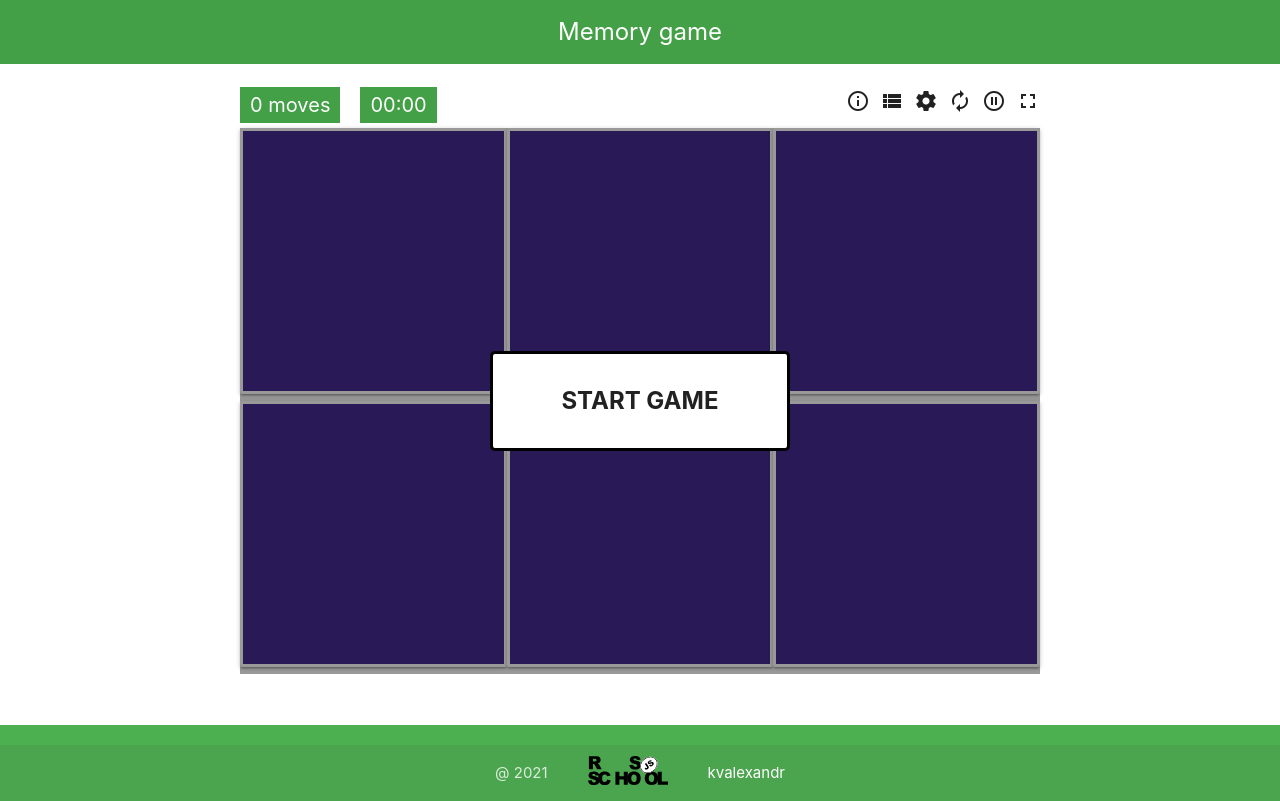
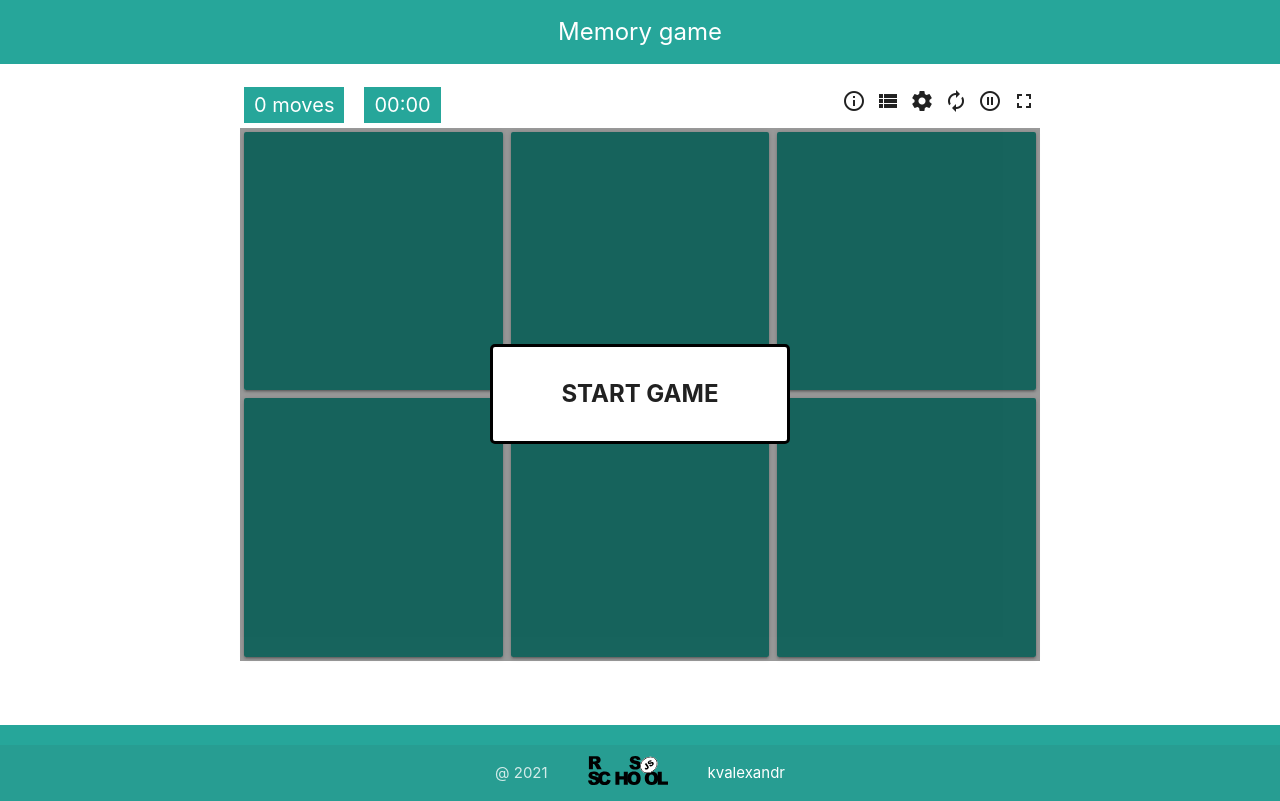
Before and after one commit to kvalexandr/react-game, a React (Create React App) app: page / in a window 1280 px wide. Built offline with nearby package versions, Linux system fonts and the light colour scheme.

Commit message:
refactor: settings, cards, save game

```diff
--- a/src/components/Card.jsx
+++ b/src/components/Card.jsx
@@ -1,18 +1,21 @@
 function Card(props) {
-  const { widthCard, id, imgId, hidden, clickable, onClick, cardType } = props;
+  const { widthCard, imgId, hidden, clickable, onClick, cardType } = props;
 
   return (
     <div
-      className="card"
-      style={{ width: `${widthCard}%` }}
+      className={`card${hidden ? '' : ' hover'}`}
+      style={{ width: `calc(${widthCard}% - 8px)`, height: `100%` }}
       onClick={onClick}
     >
-      <img src="./cards/empty.jpg" alt="" data-id={id} className={`empty${hidden ? '' : ' hidden'}`} />
-      <img
-        src={`./cards/${cardType.directory}/${imgId}.jpg`}
-        alt=""
-        className={`real${hidden ? ' hidden' : ''}${!clickable ? ' found' : ''}`}
-      />
+      {/* <img src="./cards/empty.jpg" alt="" className={`empty${hidden ? '' : ' hidden'}`} /> */}
+      <div className={`card-front`}></div>
+      <div className="card-back">
+        <img
+          src={`./cards/${cardType.directory}/${imgId}.jpg`}
+          alt=""
+          className={`${!clickable ? ' found' : ''}`}
+        />
+      </div>
     </div>
   );
 }
--- a/src/index.css
+++ b/src/index.css
@@ -14,10 +14,15 @@ code {
 
 nav {
   text-align: center;
+  background-color: #26a69a;
 }
 
 .title-game {
   font-size: 24px;
+}
+
+.page-footer {
+  background-color: #26a69a;
 }
 
 .footer {
@@ -106,10 +111,12 @@ nav {
   /* display: grid;
   grid-template-columns: repeat(auto-fill, minmax(45%, 1fr));
   gap: 1rem;  */
-  width: 100%;
+  /* width: 100%;
   box-sizing: border-box;
   margin: auto;
-  text-align: center;
+  text-align: center; */
+  display: flex;
+  flex-wrap: wrap;
 }
 
 .card {
@@ -118,6 +125,8 @@ nav {
   padding: .2rem;
   overflow: hidden;
   z-index: 2;
+  position: relative;
+  margin: 4px;
 }
 
 .card img {
@@ -127,7 +136,48 @@ nav {
   z-index: 1;
 }
 
-.real.found {
+.empty {
+  width: 100%;
+  height: 100%;
+  position: absolute;
+  top: 0;
+  left: 0;
+  background: #26a69a;
+}
+
+.card-front {
+  position: absolute;
+  width: 100%;
+  height: 100%;
+  top: 0;
+  left: 0;
+  z-index: 1;
+  transition: transform .5s cubic-bezier(0, 0, 0, 1.275),opacity 0.2s linear;
+  transform-style: preserve-3d;
+  transform: rotateY(0deg);
+  background-color: #26a69a;
+}
+
+.card-back {
+  backface-visibility: hidden;
+  transition: transform .5s cubic-bezier(0, 0, 0, 1.275);
+  transform-style: preserve-3d;
+  transform: rotateY(-180deg);
+  background-color: #fff;
+  width: 100%;
+}
+
+.hover .card-front {
+  opacity: 0;
+  transform: rotateY(180deg);
+}
+
+.hover .card-back {
+  z-index: 10;
+  transform: rotateY(0deg);
+}
+
+.card-back .found {
   opacity: .3;
 }
 
@@ -157,6 +207,7 @@ nav {
   justify-content: space-between;
   align-items: center;
   margin-bottom: 5px;
+  padding: 0 4px;
 }
 
 .controls i {
@@ -171,7 +222,7 @@ nav {
 
 .stats-block {
   color: #fff;
-  background-color: #43A047;
+  background-color: #26a69a;
   font-size: 20px;
   padding: 3px 10px;
   margin-right: 20px;
@@ -200,3 +251,12 @@ nav {
   margin-top: 10px;
   font-size: 16px;
 }
+
+.input-range__track--active {
+  background-color: #26a69a;
+}
+
+.input-range__slider {
+  background: #26a69a;
+  border: 1px solid #26a69a;
+}
--- a/src/layout/Footer.jsx
+++ b/src/layout/Footer.jsx
@@ -1,6 +1,6 @@
 function Footer() {
   return (
-    <footer className="page-footer green">
+    <footer className="page-footer">
       <div className="footer-copyright">
         <div className="container">
           <div className="footer">
--- a/src/layout/Header.jsx
+++ b/src/layout/Header.jsx
@@ -1,6 +1,6 @@
 function Header() {
   return (
-    <nav className="green darken-1">
+    <nav>
       <div className="nav-wrapper">
         <div className="container">
           <span className="title-game">Memory game</span>
--- a/src/layout/Main.jsx
+++ b/src/layout/Main.jsx
@@ -31,6 +31,7 @@ class Main extends Component {
       firstCard: null,
       secondCard: null,
       isStarted: true,
+      isPause: false,
       moves: 0,
       timer: 0,
       cards: this.generateCard(this.state.sizeFieldIndex)
@@ -45,7 +46,7 @@ class Main extends Component {
   startTimer = () => {
     this.timerId = setInterval(() => {
       this.setState(prevState => ({ timer: prevState.timer + 1 }));
-      this.saveGame();
+      //this.saveGame();
     }, 1000);
   }
 
@@ -121,6 +122,7 @@ class Main extends Component {
       firstCard: null,
       secondCard: null,
       isStarted: false,
+      isPause: false,
       isFinished: false,
       moves: 0,
       timer: 0,
@@ -128,6 +130,7 @@ class Main extends Component {
     });
 
     if (this.timerId) clearInterval(this.timerId);
+    this.audioFon.pause();
   }
 
   setCardIsHidden = (cardId, hidden) => {
@@ -228,7 +231,6 @@ class Main extends Component {
     const saveGame = getStorage('mg_save');
     if (saveGame && saveGame.cards && saveGame.cards.length > 0) {
       this.setState({ ...saveGame, isPause: true, isStarted: false });
-      //this.startTimer();
     } else {
       this.setState({
         cards: this.generateCard(this.state.sizeFieldIndex)
@@ -245,11 +247,8 @@ class Main extends Component {
     this.audioFon.volume = music / 100;
     this.audioFon.loop = true;
 
-    // setTimeout(() => {
-    //   this.audioFon.play();
-    // }, 2500);
-
     document.addEventListener('keydown', this.hotKeys);
+    window.addEventListener('beforeunload', this.saveGame);
   }
 
   componentDidUpdate() {
@@ -292,6 +291,10 @@ class Main extends Component {
     }
   }
 
+  componentWillUnmount() {
+    window.removeEventListener("beforeunload", this.saveGame);
+  }
+
   render() {
     const {
       sizeFieldIndex,
@@ -324,7 +327,9 @@ class Main extends Component {
             <i className="material-icons" onClick={this.viewStatsModal}>view_list</i>
             <i className="material-icons" onClick={this.viewSettingsModal}>settings</i>
             <i className="material-icons" onClick={() => this.startGame()}>autorenew</i>
-            <i className="material-icons" onClick={this.pauseGame}>pause_circle_outline</i>
+            <i className="material-icons" onClick={isPause ? this.continueGame : this.pauseGame}>
+              {isPause ? 'play_circle_outline' : 'pause_circle_outline'}
+            </i>
 
             {
               fullscreen
@@ -333,7 +338,7 @@ class Main extends Component {
                   this.setState(prevState => ({ fullscreen: !prevState.fullscreen }));
                 }}>fullscreen_exit</i>
                 : <i className="material-icons" onClick={() => {
-                  const game = document.getElementById('game');
+                  const game = document.body;
                   fullScreen(game);
                   this.setState(prevState => ({ fullscreen: !prevState.fullscreen }));
                 }}>fullscreen</i>
```
Also changed, not shown: public/index.html (+0 -23 lines), public/cards/empty.jpg.
